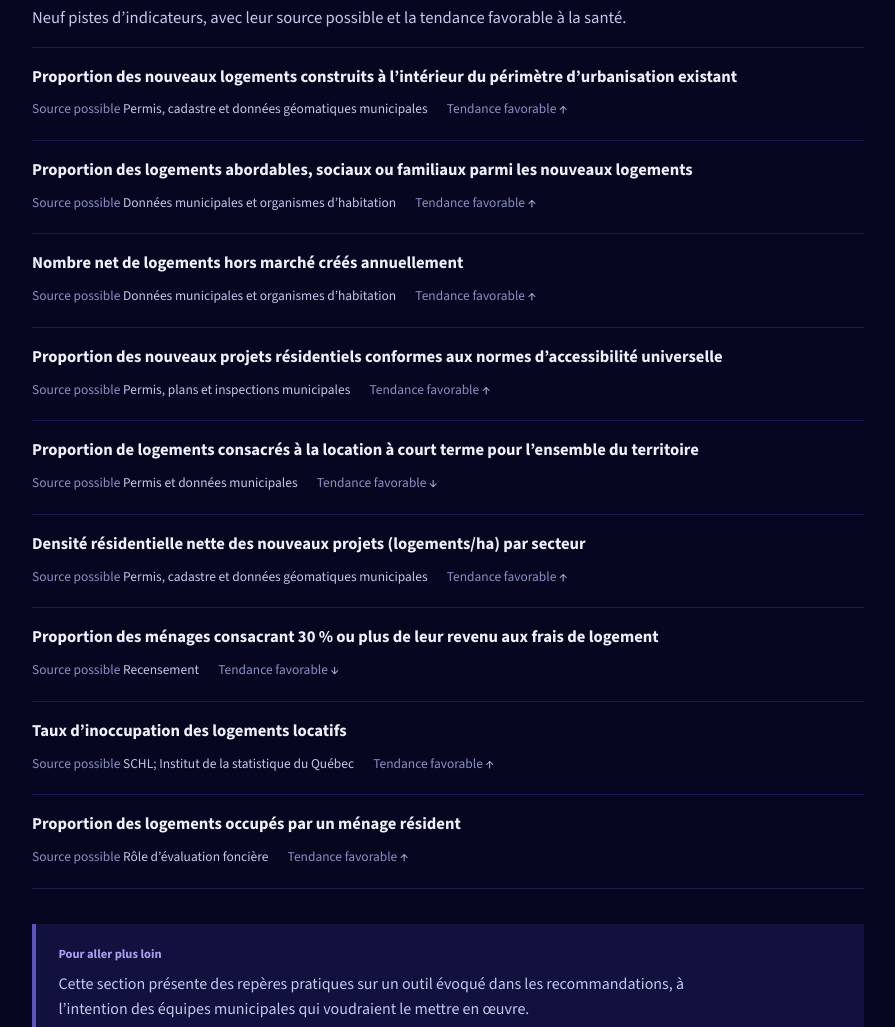
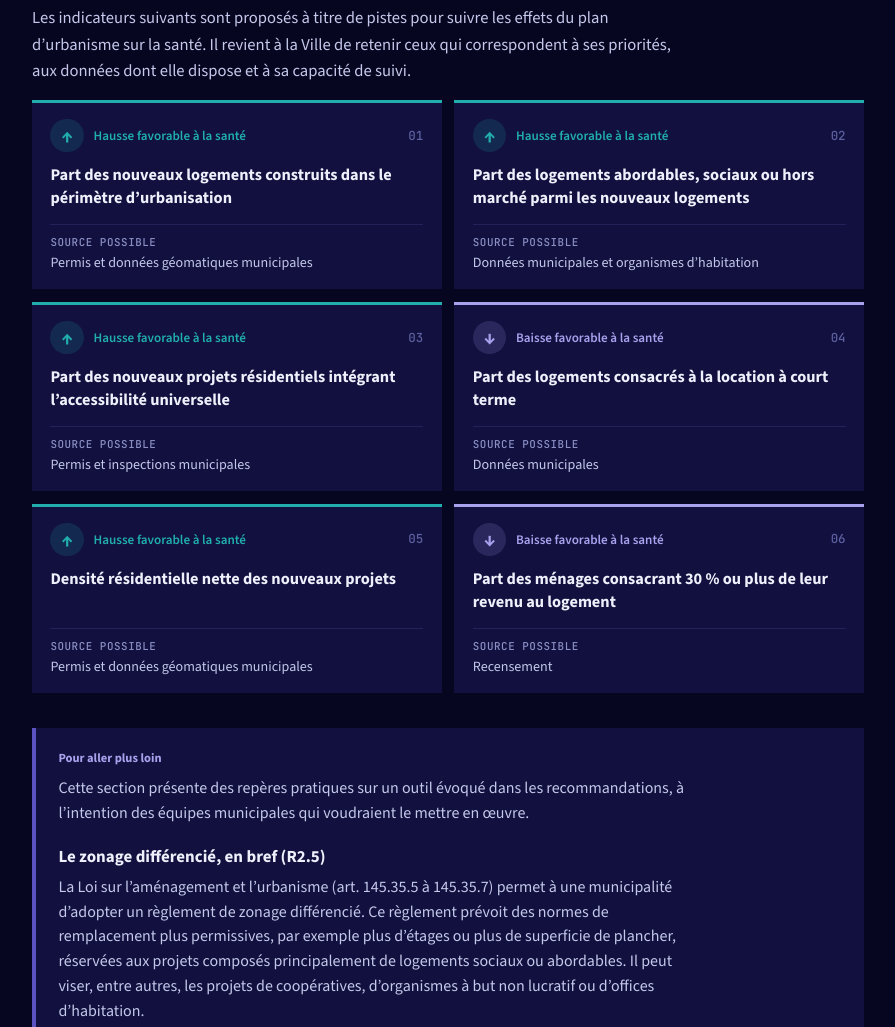
Before and after one commit to eranlorob-dotcom/CISSSLAURENTIDES, a plain HTML site: page EISTremblant/fiches_eis/fiche_2_habitation.html in a window 1280 px wide. Shown: the part 8938-9965 px from the top of the page, without its empty margins (192-1087 px from the left). Drawn offline with nearby package versions, Linux system fonts and the light colour scheme.

Commit message:
Enhance fiche_2_habitation with health indicators
Added indicators for monitoring urban planning effects on health, including new sections for housing statistics and trends.

```diff
--- a/EISTremblant/fiches_eis/fiche_2_habitation.html
+++ b/EISTremblant/fiches_eis/fiche_2_habitation.html
@@ -1,3 +1,4 @@
+
 <!DOCTYPE html>
 <html lang="fr-CA">
 <head>
@@ -227,35 +228,79 @@
     <div style="border-top:1px solid #2a2870;margin:2.6rem 0 1.8rem;"></div>
     <span style="display:block;font-family:'JetBrains Mono',Consolas,monospace;font-size:0.78rem;font-weight:600;color:#8b8fc4;margin:0 0 0.35rem;">Partie 6</span>
     <h3 style="font-size:1.4rem;line-height:1.22;font-weight:800;letter-spacing:-0.01em;color:#eef0fb;margin:0 0 0.8rem;">Comment savoir si &#231;a fonctionne</h3>
-    <p style="color:#c4c8ea;font-size:1.04rem;line-height:1.6;margin:0 0 1rem;max-width:40rem;">Neuf pistes d&#8217;indicateurs, avec leur source possible et la tendance favorable &#224; la sant&#233;.</p>
-    <div style="margin:0 0 2.2rem;border-bottom:1px solid #1d1b50;">
-      <div style="border-top:1px solid #1d1b50;padding:1rem 0;">
-        <p style="margin:0 0 0.4rem;"><span style="font-size:1.04rem;font-weight:700;color:#eef0fb;line-height:1.35;">Proportion des nouveaux logements construits &#224; l&#8217;int&#233;rieur du p&#233;rim&#232;tre d&#8217;urbanisation existant</span></p>
-        <p style="margin:0;"><span style="display:inline-block;margin:0 1.2rem 0.25rem 0;font-size:0.84rem;color:#8b8fc4;">Source possible <span style="color:#c4c8ea;">Permis, cadastre et donn&#233;es g&#233;omatiques municipales</span></span><span style="display:inline-block;margin:0 1.2rem 0.25rem 0;font-size:0.84rem;color:#8b8fc4;">Tendance favorable <span style="color:#c4c8ea;">&#8593;</span></span></p>
-      </div>      <div style="border-top:1px solid #1d1b50;padding:1rem 0;">
-        <p style="margin:0 0 0.4rem;"><span style="font-size:1.04rem;font-weight:700;color:#eef0fb;line-height:1.35;">Proportion des logements abordables, sociaux ou familiaux parmi les nouveaux logements</span></p>
-        <p style="margin:0;"><span style="display:inline-block;margin:0 1.2rem 0.25rem 0;font-size:0.84rem;color:#8b8fc4;">Source possible <span style="color:#c4c8ea;">Donn&#233;es municipales et organismes d&#8217;habitation</span></span><span style="display:inline-block;margin:0 1.2rem 0.25rem 0;font-size:0.84rem;color:#8b8fc4;">Tendance favorable <span style="color:#c4c8ea;">&#8593;</span></span></p>
-      </div>      <div style="border-top:1px solid #1d1b50;padding:1rem 0;">
-        <p style="margin:0 0 0.4rem;"><span style="font-size:1.04rem;font-weight:700;color:#eef0fb;line-height:1.35;">Nombre net de logements hors march&#233; cr&#233;&#233;s annuellement</span></p>
-        <p style="margin:0;"><span style="display:inline-block;margin:0 1.2rem 0.25rem 0;font-size:0.84rem;color:#8b8fc4;">Source possible <span style="color:#c4c8ea;">Donn&#233;es municipales et organismes d&#8217;habitation</span></span><span style="display:inline-block;margin:0 1.2rem 0.25rem 0;font-size:0.84rem;color:#8b8fc4;">Tendance favorable <span style="color:#c4c8ea;">&#8593;</span></span></p>
-      </div>      <div style="border-top:1px solid #1d1b50;padding:1rem 0;">
-        <p style="margin:0 0 0.4rem;"><span style="font-size:1.04rem;font-weight:700;color:#eef0fb;line-height:1.35;">Proportion des nouveaux projets r&#233;sidentiels conformes aux normes d&#8217;accessibilit&#233; universelle</span></p>
-        <p style="margin:0;"><span style="display:inline-block;margin:0 1.2rem 0.25rem 0;font-size:0.84rem;color:#8b8fc4;">Source possible <span style="color:#c4c8ea;">Permis, plans et inspections municipales</span></span><span style="display:inline-block;margin:0 1.2rem 0.25rem 0;font-size:0.84rem;color:#8b8fc4;">Tendance favorable <span style="color:#c4c8ea;">&#8593;</span></span></p>
-      </div>      <div style="border-top:1px solid #1d1b50;padding:1rem 0;">
-        <p style="margin:0 0 0.4rem;"><span style="font-size:1.04rem;font-weight:700;color:#eef0fb;line-height:1.35;">Proportion de logements consacr&#233;s &#224; la location &#224; court terme pour l&#8217;ensemble du territoire</span></p>
-        <p style="margin:0;"><span style="display:inline-block;margin:0 1.2rem 0.25rem 0;font-size:0.84rem;color:#8b8fc4;">Source possible <span style="color:#c4c8ea;">Permis et donn&#233;es municipales</span></span><span style="display:inline-block;margin:0 1.2rem 0.25rem 0;font-size:0.84rem;color:#8b8fc4;">Tendance favorable <span style="color:#c4c8ea;">&#8595;</span></span></p>
-      </div>      <div style="border-top:1px solid #1d1b50;padding:1rem 0;">
-        <p style="margin:0 0 0.4rem;"><span style="font-size:1.04rem;font-weight:700;color:#eef0fb;line-height:1.35;">Densit&#233; r&#233;sidentielle nette des nouveaux projets (logements/ha) par secteur</span></p>
-        <p style="margin:0;"><span style="display:inline-block;margin:0 1.2rem 0.25rem 0;font-size:0.84rem;color:#8b8fc4;">Source possible <span style="color:#c4c8ea;">Permis, cadastre et donn&#233;es g&#233;omatiques municipales</span></span><span style="display:inline-block;margin:0 1.2rem 0.25rem 0;font-size:0.84rem;color:#8b8fc4;">Tendance favorable <span style="color:#c4c8ea;">&#8593;</span></span></p>
-      </div>      <div style="border-top:1px solid #1d1b50;padding:1rem 0;">
-        <p style="margin:0 0 0.4rem;"><span style="font-size:1.04rem;font-weight:700;color:#eef0fb;line-height:1.35;">Proportion des m&#233;nages consacrant 30 % ou plus de leur revenu aux frais de logement</span></p>
-        <p style="margin:0;"><span style="display:inline-block;margin:0 1.2rem 0.25rem 0;font-size:0.84rem;color:#8b8fc4;">Source possible <span style="color:#c4c8ea;">Recensement</span></span><span style="display:inline-block;margin:0 1.2rem 0.25rem 0;font-size:0.84rem;color:#8b8fc4;">Tendance favorable <span style="color:#c4c8ea;">&#8595;</span></span></p>
-      </div>      <div style="border-top:1px solid #1d1b50;padding:1rem 0;">
-        <p style="margin:0 0 0.4rem;"><span style="font-size:1.04rem;font-weight:700;color:#eef0fb;line-height:1.35;">Taux d&#8217;inoccupation des logements locatifs</span></p>
-        <p style="margin:0;"><span style="display:inline-block;margin:0 1.2rem 0.25rem 0;font-size:0.84rem;color:#8b8fc4;">Source possible <span style="color:#c4c8ea;">SCHL; Institut de la statistique du Qu&#233;bec</span></span><span style="display:inline-block;margin:0 1.2rem 0.25rem 0;font-size:0.84rem;color:#8b8fc4;">Tendance favorable <span style="color:#c4c8ea;">&#8593;</span></span></p>
-      </div>      <div style="border-top:1px solid #1d1b50;padding:1rem 0;">
-        <p style="margin:0 0 0.4rem;"><span style="font-size:1.04rem;font-weight:700;color:#eef0fb;line-height:1.35;">Proportion des logements occup&#233;s par un m&#233;nage r&#233;sident</span></p>
-        <p style="margin:0;"><span style="display:inline-block;margin:0 1.2rem 0.25rem 0;font-size:0.84rem;color:#8b8fc4;">Source possible <span style="color:#c4c8ea;">R&#244;le d&#8217;&#233;valuation fonci&#232;re</span></span><span style="display:inline-block;margin:0 1.2rem 0.25rem 0;font-size:0.84rem;color:#8b8fc4;">Tendance favorable <span style="color:#c4c8ea;">&#8593;</span></span></p>
+    <p style="color:#c4c8ea;font-size:1.04rem;line-height:1.6;margin:0 0 1rem;max-width:40rem;">Les indicateurs suivants sont propos&#233;s &#224; titre de pistes pour suivre les effets du plan d&#8217;urbanisme sur la sant&#233;. Il revient &#224; la Ville de retenir ceux qui correspondent &#224; ses priorit&#233;s, aux donn&#233;es dont elle dispose et &#224; sa capacit&#233; de suivi.</p>
+    <div style="display:grid;grid-template-columns:repeat(auto-fill,minmax(min(100%,19rem),1fr));gap:0.8rem;margin:0 0 2.2rem;">
+      <div style="background-color:#11103e;border-top:3px solid #21AEAD;padding:1rem 1.15rem 0.95rem;display:flex;flex-direction:column;">
+        <div style="display:flex;align-items:center;margin:0 0 0.75rem;">
+          <span style="flex:0 0 auto;display:inline-flex;align-items:center;justify-content:center;width:2.1rem;height:2.1rem;border-radius:50%;background-color:rgba(33,174,173,0.16);color:#21AEAD;font-size:1.2rem;font-weight:700;line-height:1;">&#8593;</span>
+          <span style="flex:1 1 auto;font-size:0.82rem;font-weight:600;color:#21AEAD;margin-left:0.6rem;">Hausse favorable &#224; la sant&#233;</span>
+          <span style="flex:0 0 auto;font-family:'JetBrains Mono',Consolas,monospace;font-size:0.78rem;color:#5d60a0;">01</span>
+        </div>
+        <p style="flex:1 1 auto;margin:0 0 0.9rem;font-size:1.02rem;font-weight:700;color:#eef0fb;line-height:1.38;">Part des nouveaux logements construits dans le p&#233;rim&#232;tre d&#8217;urbanisation</p>
+        <div style="border-top:1px solid #23215a;padding-top:0.6rem;">
+          <p style="margin:0 0 0;font-family:'JetBrains Mono',Consolas,monospace;font-size:0.68rem;letter-spacing:0.05em;text-transform:uppercase;color:#8b8fc4;">Source possible</p>
+          <p style="margin:0.1rem 0 0;font-size:0.88rem;color:#c4c8ea;line-height:1.45;">Permis et donn&#233;es g&#233;omatiques municipales</p>
+        </div>
+      </div>
+      <div style="background-color:#11103e;border-top:3px solid #21AEAD;padding:1rem 1.15rem 0.95rem;display:flex;flex-direction:column;">
+        <div style="display:flex;align-items:center;margin:0 0 0.75rem;">
+          <span style="flex:0 0 auto;display:inline-flex;align-items:center;justify-content:center;width:2.1rem;height:2.1rem;border-radius:50%;background-color:rgba(33,174,173,0.16);color:#21AEAD;font-size:1.2rem;font-weight:700;line-height:1;">&#8593;</span>
+          <span style="flex:1 1 auto;font-size:0.82rem;font-weight:600;color:#21AEAD;margin-left:0.6rem;">Hausse favorable &#224; la sant&#233;</span>
+          <span style="flex:0 0 auto;font-family:'JetBrains Mono',Consolas,monospace;font-size:0.78rem;color:#5d60a0;">02</span>
+        </div>
+        <p style="flex:1 1 auto;margin:0 0 0.9rem;font-size:1.02rem;font-weight:700;color:#eef0fb;line-height:1.38;">Part des logements abordables, sociaux ou hors march&#233; parmi les nouveaux logements</p>
+        <div style="border-top:1px solid #23215a;padding-top:0.6rem;">
+          <p style="margin:0 0 0;font-family:'JetBrains Mono',Consolas,monospace;font-size:0.68rem;letter-spacing:0.05em;text-transform:uppercase;color:#8b8fc4;">Source possible</p>
+          <p style="margin:0.1rem 0 0;font-size:0.88rem;color:#c4c8ea;line-height:1.45;">Donn&#233;es municipales et organismes d&#8217;habitation</p>
+        </div>
+      </div>
+      <div style="background-color:#11103e;border-top:3px solid #21AEAD;padding:1rem 1.15rem 0.95rem;display:flex;flex-direction:column;">
+        <div style="display:flex;align-items:center;margin:0 0 0.75rem;">
+          <span style="flex:0 0 auto;display:inline-flex;align-items:center;justify-content:center;width:2.1rem;height:2.1rem;border-radius:50%;background-color:rgba(33,174,173,0.16);color:#21AEAD;font-size:1.2rem;font-weight:700;line-height:1;">&#8593;</span>
+          <span style="flex:1 1 auto;font-size:0.82rem;font-weight:600;color:#21AEAD;margin-left:0.6rem;">Hausse favorable &#224; la sant&#233;</span>
+          <span style="flex:0 0 auto;font-family:'JetBrains Mono',Consolas,monospace;font-size:0.78rem;color:#5d60a0;">03</span>
+        </div>
+        <p style="flex:1 1 auto;margin:0 0 0.9rem;font-size:1.02rem;font-weight:700;color:#eef0fb;line-height:1.38;">Part des nouveaux projets r&#233;sidentiels int&#233;grant l&#8217;accessibilit&#233; universelle</p>
+        <div style="border-top:1px solid #23215a;padding-top:0.6rem;">
+          <p style="margin:0 0 0;font-family:'JetBrains Mono',Consolas,monospace;font-size:0.68rem;letter-spacing:0.05em;text-transform:uppercase;color:#8b8fc4;">Source possible</p>
+          <p style="margin:0.1rem 0 0;font-size:0.88rem;color:#c4c8ea;line-height:1.45;">Permis et inspections municipales</p>
+        </div>
+      </div>
+      <div style="background-color:#11103e;border-top:3px solid #a8a2ee;padding:1rem 1.15rem 0.95rem;display:flex;flex-direction:column;">
+        <div style="display:flex;align-items:center;margin:0 0 0.75rem;">
+          <span style="flex:0 0 auto;display:inline-flex;align-items:center;justify-content:center;width:2.1rem;height:2.1rem;border-radius:50%;background-color:rgba(168,162,238,0.16);color:#a8a2ee;font-size:1.2rem;font-weight:700;line-height:1;">&#8595;</span>
+          <span style="flex:1 1 auto;font-size:0.82rem;font-weight:600;color:#a8a2ee;margin-left:0.6rem;">Baisse favorable &#224; la sant&#233;</span>
+          <span style="flex:0 0 auto;font-family:'JetBrains Mono',Consolas,monospace;font-size:0.78rem;color:#5d60a0;">04</span>
+        </div>
+        <p style="flex:1 1 auto;margin:0 0 0.9rem;font-size:1.02rem;font-weight:700;color:#eef0fb;line-height:1.38;">Part des logements consacr&#233;s &#224; la location &#224; court terme</p>
+        <div style="border-top:1px solid #23215a;padding-top:0.6rem;">
+          <p style="margin:0 0 0;font-family:'JetBrains Mono',Consolas,monospace;font-size:0.68rem;letter-spacing:0.05em;text-transform:uppercase;color:#8b8fc4;">Source possible</p>
+          <p style="margin:0.1rem 0 0;font-size:0.88rem;color:#c4c8ea;line-height:1.45;">Donn&#233;es municipales</p>
+        </div>
+      </div>
+      <div style="background-color:#11103e;border-top:3px solid #21AEAD;padding:1rem 1.15rem 0.95rem;display:flex;flex-direction:column;">
+        <div style="display:flex;align-items:center;margin:0 0 0.75rem;">
+          <span style="flex:0 0 auto;display:inline-flex;align-items:center;justify-content:center;width:2.1rem;height:2.1rem;border-radius:50%;background-color:rgba(33,174,173,0.16);color:#21AEAD;font-size:1.2rem;font-weight:700;line-height:1;">&#8593;</span>
+          <span style="flex:1 1 auto;font-size:0.82rem;font-weight:600;color:#21AEAD;margin-left:0.6rem;">Hausse favorable &#224; la sant&#233;</span>
+          <span style="flex:0 0 auto;font-family:'JetBrains Mono',Consolas,monospace;font-size:0.78rem;color:#5d60a0;">05</span>
+        </div>
+        <p style="flex:1 1 auto;margin:0 0 0.9rem;font-size:1.02rem;font-weight:700;color:#eef0fb;line-height:1.38;">Densit&#233; r&#233;sidentielle nette des nouveaux projets</p>
+        <div style="border-top:1px solid #23215a;padding-top:0.6rem;">
+          <p style="margin:0 0 0;font-family:'JetBrains Mono',Consolas,monospace;font-size:0.68rem;letter-spacing:0.05em;text-transform:uppercase;color:#8b8fc4;">Source possible</p>
+          <p style="margin:0.1rem 0 0;font-size:0.88rem;color:#c4c8ea;line-height:1.45;">Permis et donn&#233;es g&#233;omatiques municipales</p>
+        </div>
+      </div>
+      <div style="background-color:#11103e;border-top:3px solid #a8a2ee;padding:1rem 1.15rem 0.95rem;display:flex;flex-direction:column;">
+        <div style="display:flex;align-items:center;margin:0 0 0.75rem;">
+          <span style="flex:0 0 auto;display:inline-flex;align-items:center;justify-content:center;width:2.1rem;height:2.1rem;border-radius:50%;background-color:rgba(168,162,238,0.16);color:#a8a2ee;font-size:1.2rem;font-weight:700;line-height:1;">&#8595;</span>
+          <span style="flex:1 1 auto;font-size:0.82rem;font-weight:600;color:#a8a2ee;margin-left:0.6rem;">Baisse favorable &#224; la sant&#233;</span>
+          <span style="flex:0 0 auto;font-family:'JetBrains Mono',Consolas,monospace;font-size:0.78rem;color:#5d60a0;">06</span>
+        </div>
+        <p style="flex:1 1 auto;margin:0 0 0.9rem;font-size:1.02rem;font-weight:700;color:#eef0fb;line-height:1.38;">Part des m&#233;nages consacrant 30 % ou plus de leur revenu au logement</p>
+        <div style="border-top:1px solid #23215a;padding-top:0.6rem;">
+          <p style="margin:0 0 0;font-family:'JetBrains Mono',Consolas,monospace;font-size:0.68rem;letter-spacing:0.05em;text-transform:uppercase;color:#8b8fc4;">Source possible</p>
+          <p style="margin:0.1rem 0 0;font-size:0.88rem;color:#c4c8ea;line-height:1.45;">Recensement</p>
+        </div>
       </div>
     </div>
 
```
